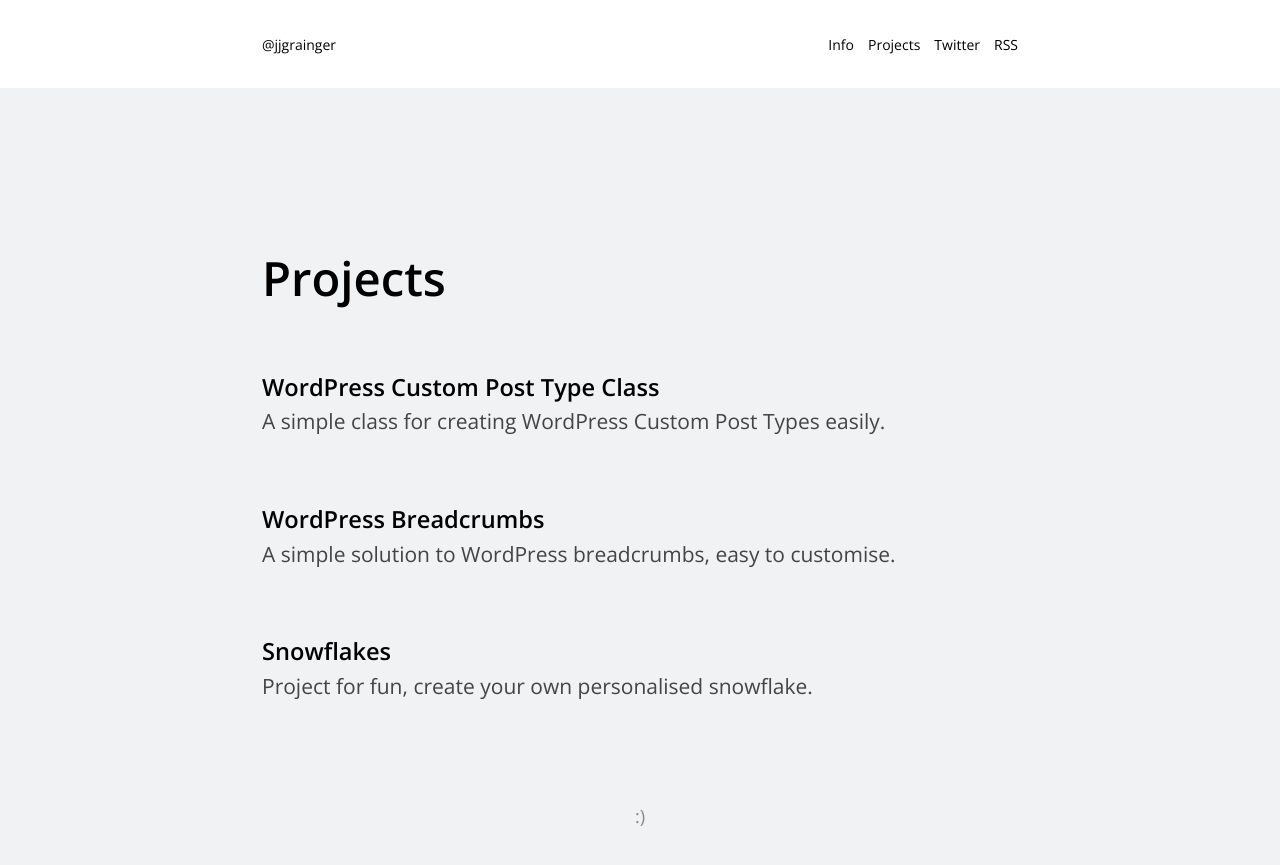
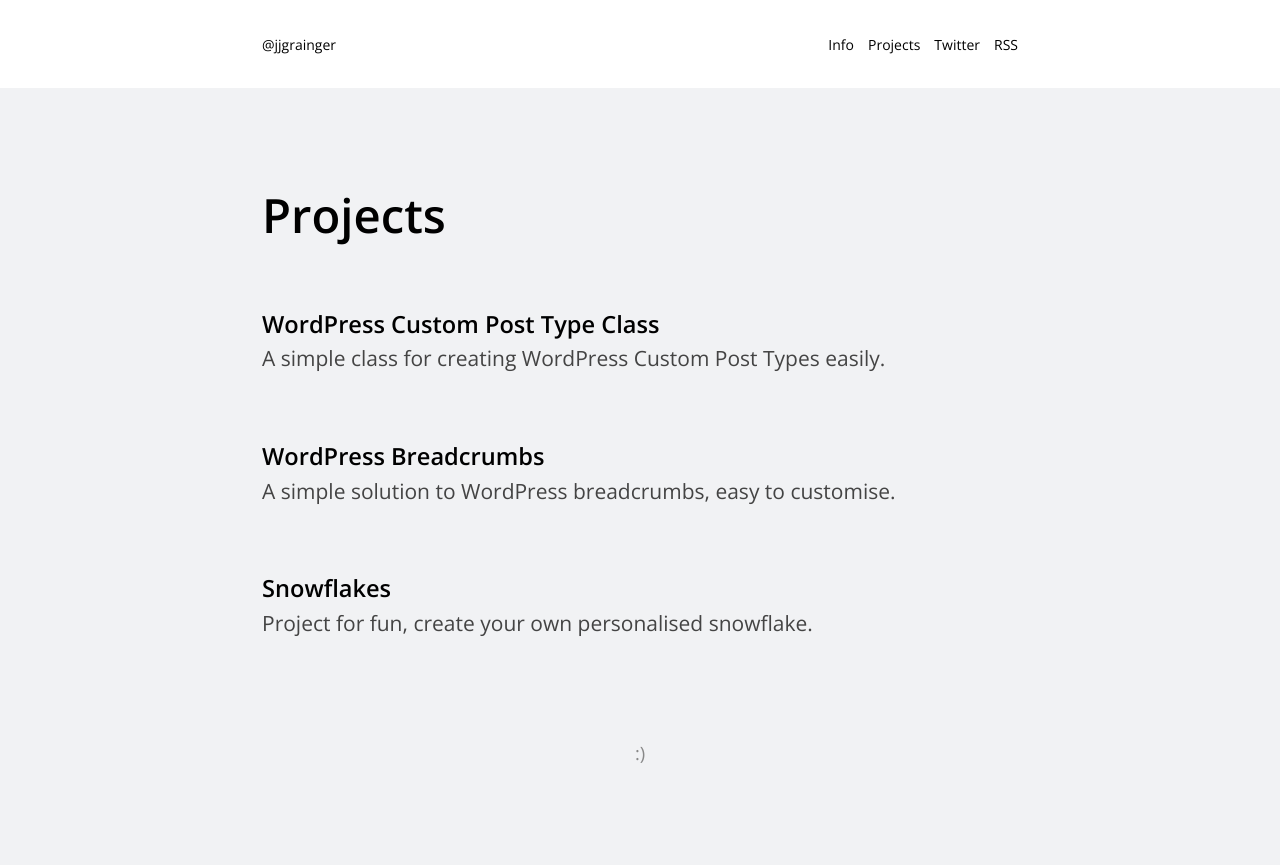
Before and after one commit to jjgrainger/jjgrainger, a Jekyll site: the page built from projects.md, in a window 1280 px wide. Shown: the top 865 px of the page. Built offline with Jekyll 4.4.1, drawn with Linux system fonts in a browser that asks for light colours.

Commit message:
fix title margins

```diff
--- a/assets/css/style.css
+++ b/assets/css/style.css
@@ -76,6 +76,7 @@ h1, h2, h3, h4, h5, h6 {
 h1 {
     font-size: 2.25em;
     line-height: 1.333em;
+    margin-top: 0;
 }
 
 h2 {
--- a/index.html
+++ b/index.html
@@ -10,7 +10,7 @@ permalink: /
 			{% for post in site.posts %}
 
 			<li>
-				<span class="archive-date post-date">{{ post.date | date: "%b %d, %Y" }}</span>
+				<span class="archive-date post-date">{{ post.date | date_to_long_string }}</span>
 				<a href="{{ post.url }}" class="post-title">{{ post.title }}</a>
 			</li>
 
```
